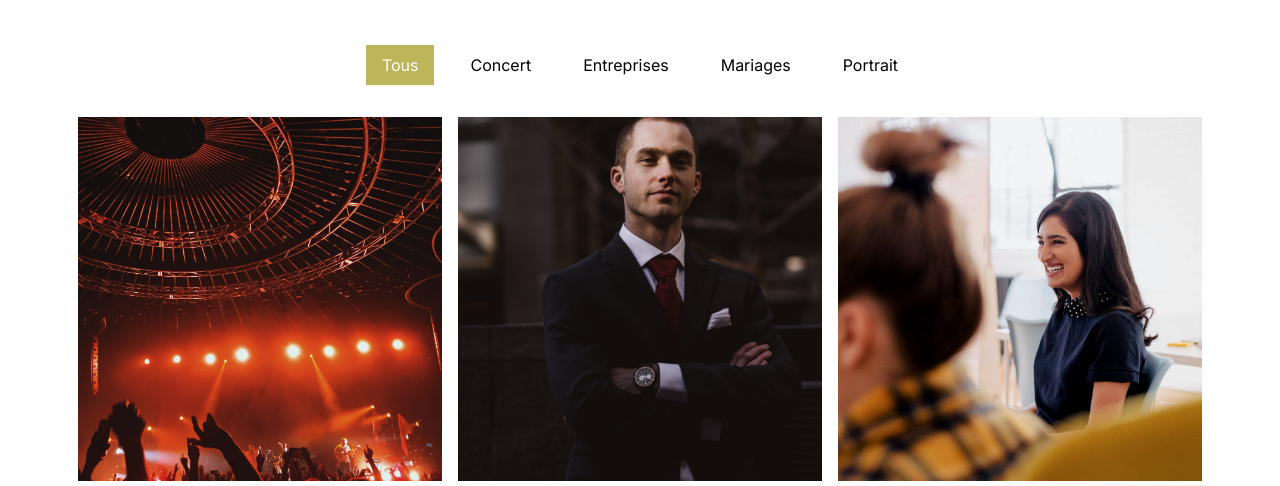
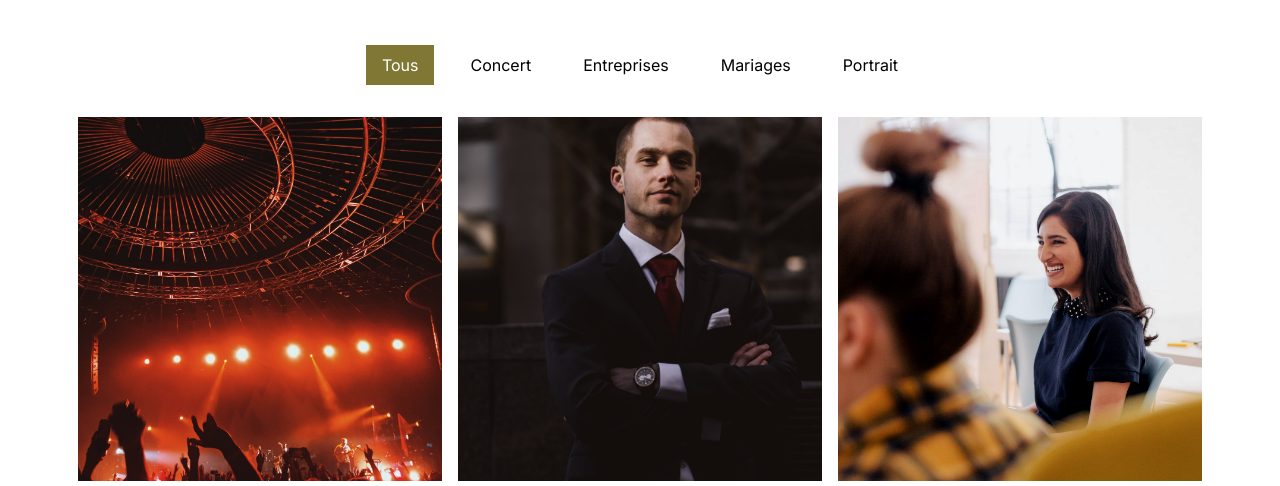
Before and after one commit to efilser/nina-carducci, a plain HTML site: page index.html in a window 1280 px wide. Shown: the part 1797-2283 px from the top of the page. Drawn offline with nearby package versions, Linux system fonts and the light colour scheme.

Commit message:
Update contrast on the gallery selector for accessibility

```diff
--- a/assets/style.css
+++ b/assets/style.css
@@ -107,7 +107,7 @@ body {
 }
 .nav-pills .nav-link.active, .nav-pills .show > .nav-link {
   color: #fff;
-  background-color: #BEB45A;
+  background-color: #7F7733;
   border-radius:0 ;
 }
 .nav-pills .nav-link {
```
